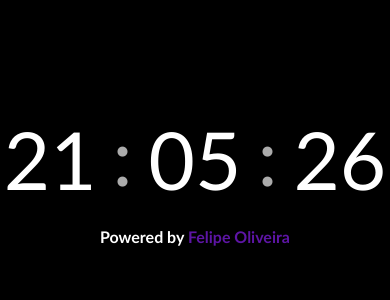
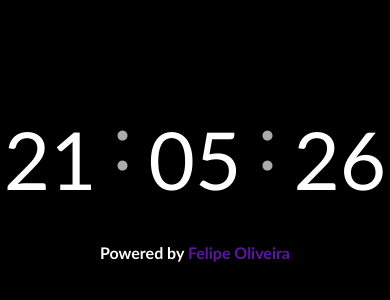
Before and after one commit to felipeoliveiracode/relogio-digital, a plain HTML site: page index.html in a window 390 px wide. Shown: the part 246-546 px from the top of the page. Drawn offline with Linux system fonts and the light colour scheme.

Commit message:
Alteração na url do instagram, e otimização de css

```diff
--- a/index.html
+++ b/index.html
@@ -15,7 +15,7 @@
         <span id="minutes">00</span>
         <span id="seconds">00</span>
     </div>
-    <h2>Powered by <a href="https://www.instagram.com/felipe.midias" target="_blank"><strong>Felipe
+    <h2>Powered by <a href="https://www.instagram.com/_felipecode" target="_blank"><strong>Felipe
                 Oliveira</strong></a></h2>
     <script src="script.js"></script>
 </body>
--- a/style.css
+++ b/style.css
@@ -39,7 +39,7 @@ body {
 
 .clock span:not(:last-child):after {
     content: ':';
-    margin-bottom: 2rem;
+    margin-bottom: 2.5rem;
     color: var(--color-light);
 }
 
@@ -51,7 +51,6 @@ h2 strong {
 
 @media screen and (max-width: 1020px) {
     .clock {
-        display: flex;
         gap: 1rem;
     }
 
@@ -60,11 +59,6 @@ h2 strong {
         display: flex;
         gap: 1rem;
         align-items: center;
-    }
-
-    .clock span:not(:last-child):after {
-        content: ':';
-        margin-bottom: 0.5rem;
     }
 
     h2 {
```
